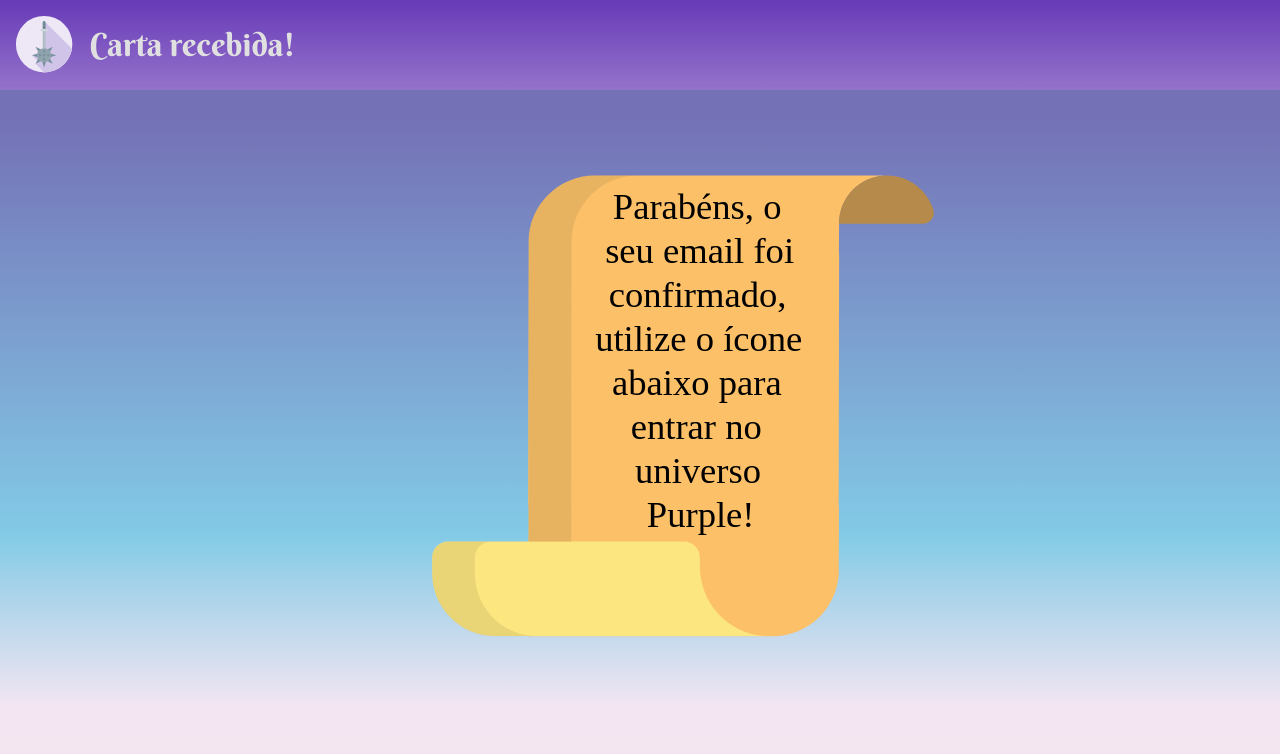
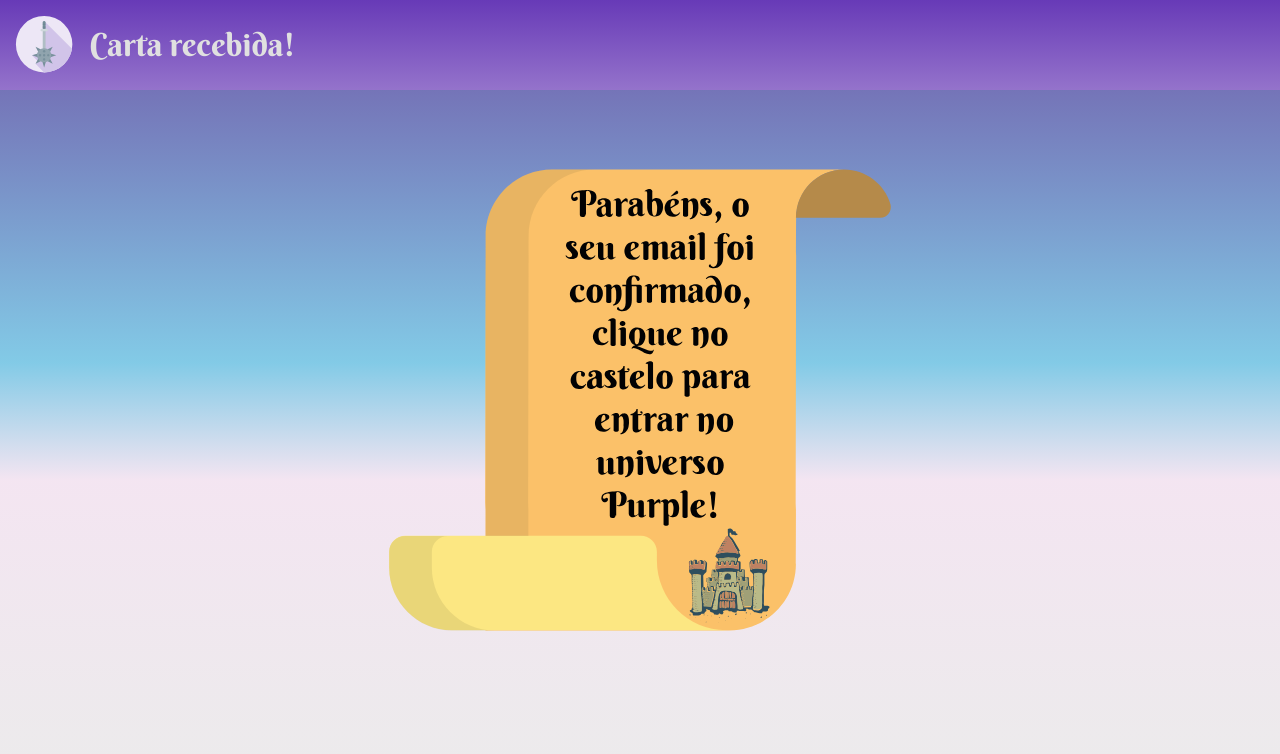
Before and after one commit to danielafarias/purpose, a Next.js app: page /emailconfirmed in a window 1280 px wide. Shown: the top 754 px of the page. Built offline with nearby package versions, Linux system fonts and the light colour scheme; a web font is replaced by a local one.

Commit message:
emails pages fixed

```diff
--- a/components/Welcome.js
+++ b/components/Welcome.js
@@ -65,7 +65,6 @@
                     </Grid>
                 </Container>
             </main>
-            <FloatMenu />
             <Footer />
         </div>
     );
--- a/pages/emailconfirmation.js
+++ b/pages/emailconfirmation.js
@@ -12,7 +12,7 @@
                 </header>
                 <div className={styles.confirmation__body}>
                     <Grid item xl={3} xs={8} sm={4}>
-                        <img src='/new_images/scroll3.svg'/>
+                        <img src='/new_images/scroll1.svg'/>
                     </Grid>
                 </div>
             </div>
--- a/pages/emailconfirmed.js
+++ b/pages/emailconfirmed.js
@@ -10,13 +10,12 @@
             <header className={styles.confirmation__header}>
                 <Header pageName='Carta recebida!' />
             </header>
-
-            <div className={styles.confirmation__body}>
-            <Grid item xl={3} xs={8} sm={4}>
-                <img src='/new_images/scroll.svg' />
-                <a href='/'><img id={styles.imgCastle} src='/images/castle3.svg' /></a>
+            <Grid item xs={8} sm={4}>
+                <div className={styles.confirmation__body}>
+                    <img src='/new_images/scroll2.svg'/>
+                    <a href='/'></a>
+                </div>
             </Grid>
-            </div>
         </div>
     )
 }
--- a/pages/index.js
+++ b/pages/index.js
@@ -4,7 +4,6 @@
 export default function Home() {
   return (
     <div>
-
       <Head>
         <title>Create Next App</title>
         <meta name="description" content="Generated by create next app" />
@@ -13,5 +12,4 @@
       <Welcome />
     </div>
   );
-
 };
--- a/styles/emailconfirmation.module.scss
+++ b/styles/emailconfirmation.module.scss
@@ -14,13 +14,14 @@
     }
 
     &__body {
-        margin-top: 4rem;
 
         img {
             width: 40vmax;
             position: absolute;
             left: 50%;
+            top: 55%;
             margin-left: -20vmax;
+            margin-top: -20vmax;
         }
     }
 }
--- a/styles/emailconfirmed.module.scss
+++ b/styles/emailconfirmed.module.scss
@@ -8,26 +8,30 @@
     background: linear-gradient(180deg, #7471B6 10%, rgba(7, 150, 206, 0.5) 45.33%, rgba(144, 0, 121, 0.1) 60%, rgba(224, 224, 224, 0.64) 100%);
     font-family: "Berkshire Swash", cursive;
 
-
     &__header {
         width: 100%;
     }
 
     &__body {
-        margin-top: 4rem;
-        width: 100%;
-        height: 100%;
-        display: flex;
-        flex-direction: column;
-        align-items: center;
+        position: absolute;
+        left: 50%;
+        top: 50%;
+        margin-top: -20vmax;
+        margin-left: -20vmax;
+        width: 40vmax;
+        height: 40vmax;
+        border-radius: 2vmax;
 
-        img {
-            width: 40vmax;
-        }
-
-        #imgCastle {
-            width: 40vmax;
-            height: 40vmax;
+        a {
+            position: absolute;
+            width: 15%;
+            height: 15%;
+            left: 60%;
+            top: 77%;
+            text-align: center;
+            font-size: 2vmax;
+            background: none;
+            border: none;
         }
     }
 }
```
Also changed, not shown: pages/challenges.js (+58 -2 lines), styles/challenges.module.scss (+7 -0 lines), public/new_images/scroll1.svg (added), public/new_images/scroll2.svg (added).
